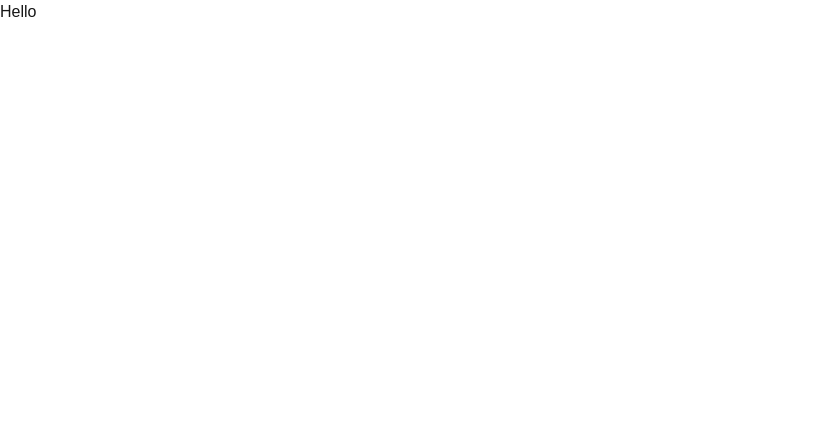
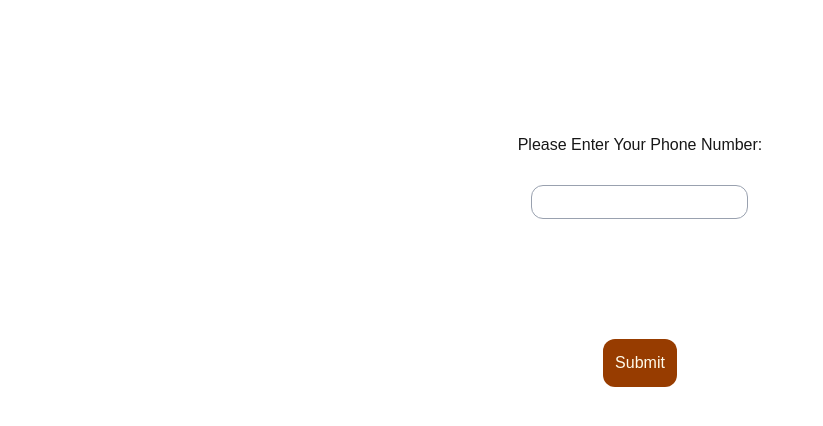
Before and after one commit to Kananmas/dakavand-project, a Next.js app: page /login in a window 1280 px wide. Shown: the top 426 px of the page, without its empty margins (0-823 px from the left). Built offline with nearby package versions, Linux system fonts and the light colour scheme.

Commit message:
login page compeleted

```diff
--- a/src/app/login/_local_components/PhoneNumberForm/index.tsx
+++ b/src/app/login/_local_components/PhoneNumberForm/index.tsx
@@ -1,15 +1,66 @@
+'use client'
+
+import { useState } from "react";
 import { useUser } from "../../../../hooks/user.hooks";
+import { useRouter } from "next/navigation";
 
-export function PhoneNumberPhone() {
-    const {setter} = useUser();
+const formStyles = "font-sans w-[500px] h-[500px] text-center mx-auto flex flex-col items-center justify-evenly";
+const inputStyles = "bg-white p-1 my-2 border-[1px] rounded-[12px] border-gray-400";
+const buttonStyles = "bg-amber-800 text-amber-50 p-3 rounded-[12px] hover:bg-blue-400 disabled:bg-gray-400"
 
 
-    return <form>
-        <h4>Please Enter Your Phone Number:</h4>
+export function PhoneNumberForm() {
+    const { getter, setter } = useUser();
+    const [phoneNum, setPhoneNum] = useState<string>('')
+    const [loading, setLoading] = useState<boolean>(false)
+    const router = useRouter()
 
-        <input />
+    const handleSubmit = async (e: any) => {
+        e.preventDefault()
+        try {
+            setLoading(true)
+            const response: Response = await fetch("https://randomuser.me/api/?results=1&nat=us");
+            const result = await response.json();
 
-        <button>
+            if (response.ok) {
+                let value = getter();
+                const target = result.results[0]
+                value.phoneNumber = phoneNum;
+                value.name = target.name.first + " " + target.name.last
+                value.email = target.email
+                value.picture = target.picture.large
+
+                setter(value)
+                router.push("/")
+            }
+        }
+        catch (e: any) {
+            console.log(e.message)
+        }
+        finally {
+            setLoading(false)
+        }
+    }
+
+    const handleChangePhoneNumber = (e: { target: { value: string } }) => {
+        setPhoneNum(e.target.value)
+    }
+
+    return <form
+        onSubmit={handleSubmit}
+        className={formStyles}
+    >
+        <div>
+            <h4 className="my-5">Please Enter Your Phone Number:</h4>
+
+            <input
+                className={inputStyles}
+                value={phoneNum}
+                onChange={handleChangePhoneNumber}
+            />
+        </div>
+
+        <button className={buttonStyles} disabled={loading}>
             Submit
         </button>
     </form>
--- a/src/app/login/_local_components/UserInfoForm/index.tsx
+++ /dev/null
@@ -1,3 +0,0 @@
-export function UserInfoForm() {
-
-}
--- a/src/app/login/page.tsx
+++ b/src/app/login/page.tsx
@@ -1,10 +1,13 @@
-import { UserProvider } from "../../context/User/user.provider";
+'use client'
+
+import { useUser } from "@/hooks/user.hooks";
+import { PhoneNumberForm } from "./_local_components/PhoneNumberForm";
 
 export default function page() {
+    const {getter} = useUser();
+    const data = getter();
 
     return <>
-     <UserProvider>
-        Hello
-     </UserProvider>
+        <PhoneNumberForm />
     </>
 }
--- a/src/app/page.tsx
+++ b/src/app/page.tsx
@@ -1,6 +1,19 @@
+'use client'
+
+import { useUser } from "@/hooks/user.hooks";
 import Image from "next/image";
+import { useRouter } from "next/navigation";
+import { useEffect } from "react";
 
 export default function Home() {
+  const router = useRouter();
+  const {getter} = useUser();
+  const userData = getter();
+
+  useEffect(() => {
+    if(!userData.phoneNumber) router.push('/login')
+  } , [])
+
   return (
     <div className="font-sans grid grid-rows-[20px_1fr_20px] items-center justify-items-center min-h-screen p-8 pb-20 gap-16 sm:p-20">
       <main className="flex flex-col gap-[32px] row-start-2 items-center sm:items-start">
--- a/src/context/User/user.context.ts
+++ b/src/context/User/user.context.ts
@@ -1,3 +1,5 @@
+'use client'
+
 import { User } from "@/app/_interface/user.interface";
 import { createContext } from "react";
 
--- a/src/context/User/user.provider.tsx
+++ b/src/context/User/user.provider.tsx
@@ -1,11 +1,13 @@
+'use client'
+
 import { useEffect, useState } from "react";
 import { UserContext } from "./user.context";
 import { User } from "@/app/_interface/user.interface";
 import { useLocalStorage } from "@/hooks/local-storage.hook";
 
 export function UserProvider({ children }: { children: React.ReactNode }) {
-    const { getAsValue } = useLocalStorage();
-    const [context, setContext] = useState<User>( {
+    const { getAsValue , set } = useLocalStorage();
+    const [context, setContext] = useState<User>({
         name: "",
         email: "",
         phoneNumber: "",
@@ -13,11 +15,15 @@ export function UserProvider({ children }: { children: React.ReactNode }) {
     })
 
     useEffect(() => {
-        setContext(getAsValue('user'))
-    } , [])
+        let value = getAsValue('user')
+        if (value) {
+            setContext(getAsValue('user'))
+        }
+    }, [])
 
     const getter = () => context;
     const setter = (value: User) => {
+        set('user' , value)
         setContext(value)
     };
 
--- a/src/hooks/local-storage.hook.ts
+++ b/src/hooks/local-storage.hook.ts
@@ -1,3 +1,5 @@
+'use client'
+
 export function useLocalStorage() {
     const getAsString = (name:string) => localStorage.getItem(name)
 
--- a/src/hooks/user.hooks.ts
+++ b/src/hooks/user.hooks.ts
@@ -1,3 +1,5 @@
+'use client'
+
 import { useContext } from "react";
 import { UserContext } from "../context/User/user.context";
 
```
